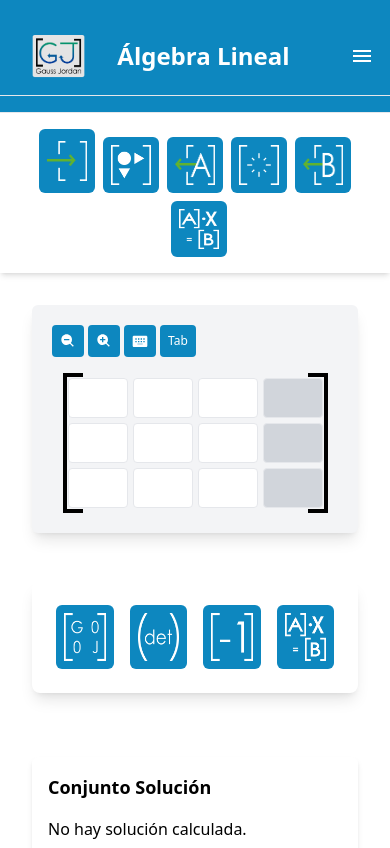
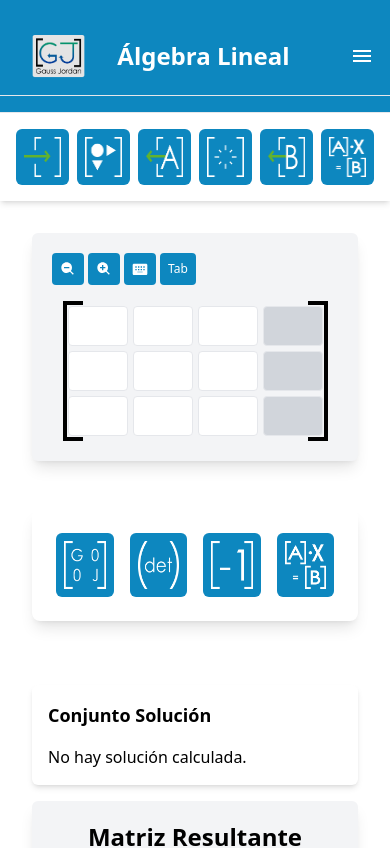
Before and after one commit to juliovalenciag/algebra-lineal, a React (Vite) app: page /matrices in a window 390 px wide. Shown: the top 848 px of the page. Built offline with nearby package versions, Linux system fonts and the light colour scheme.

Commit message:
toolbar responsiva

```diff
--- a/src/components/matrices/MatrixToolbar.jsx
+++ b/src/components/matrices/MatrixToolbar.jsx
@@ -8,35 +8,35 @@ import matrizB from '../../assets/img/AXB.png';
 
 const MatrixToolbar = ({ onSizeSelect, onImport, onExport, onReset, onExportResult, onSystemType }) => {
     return (
-        <div className='flex flex-wrap justify-center lg:justify-start space-x-2 space-y-2 lg:space-y-0 p-4 shadow-md bg-white dark:bg-dark-foreground '>
-            <button onClick={onImport} className='flex flex-col lg:flex-row items-center justify-center space-x-0 lg:space-x-2 bg-primary hover:bg-primary-dark dark:hover:bg-secondary-dark text-white p-2 lg:p-4 rounded-md'>
-                <img src={importarIcon} alt="Importar" className='w-10 h-10 lg:w-12 lg:h-12' style={{ minWidth: '40px', minHeight: '40px' }} />
-                <span className='hidden lg:inline text-sm lg:text-base'>Importar</span>
+        <div className='flex flex-row justify-center lg:justify-start gap-2 p-4 shadow-md bg-white dark:bg-dark-foreground overflow-x-auto'>
+            <button onClick={onImport} className='flex items-center justify-center bg-primary hover:bg-primary-dark dark:hover:bg-secondary-dark text-white p-2 lg:p-4 rounded-md'>
+                <img src={importarIcon} alt="Importar" className='w-10 h-10 lg:w-12 lg:h-12' />
+                <span className='hidden lg:inline text-sm lg:text-base ml-2'>Importar</span>
             </button>
 
-            <button onClick={onSizeSelect} className='flex flex-col lg:flex-row items-center justify-center space-x-0 lg:space-x-2 bg-primary  hover:bg-primary-dark dark:hover:bg-secondary-dark text-white p-2 lg:p-4 rounded-md'>
-                <img src={cambiarIcon} alt="Seleccionar tamaño" className='w-10 h-10 lg:w-12 lg:h-12' style={{ minWidth: '40px', minHeight: '40px' }} />
-                <span className='hidden lg:inline text-sm lg:text-base'>Seleccionar tamaño</span>
+            <button onClick={onSizeSelect} className='flex items-center justify-center bg-primary hover:bg-primary-dark dark:hover:bg-secondary-dark text-white p-2 lg:p-4 rounded-md'>
+                <img src={cambiarIcon} alt="Seleccionar tamaño" className='w-10 h-10 lg:w-12 lg:h-12' />
+                <span className='hidden lg:inline text-sm lg:text-base ml-2'>Seleccionar tamaño</span>
             </button>
 
-            <button onClick={onExport} className='flex flex-col lg:flex-row items-center justify-center space-x-0 lg:space-x-2 bg-primary hover:bg-primary-dark dark:hover:bg-secondary-dark text-white p-2 lg:p-4 rounded-md'>
-                <img src={exportarIcon} alt="Exportar" className='w-10 h-10 lg:w-12 lg:h-12' style={{ minWidth: '40px', minHeight: '40px' }} />
-                <span className='hidden lg:inline text-sm lg:text-base'>Exportar</span>
+            <button onClick={onExport} className='flex items-center justify-center bg-primary hover:bg-primary-dark dark:hover:bg-secondary-dark text-white p-2 lg:p-4 rounded-md'>
+                <img src={exportarIcon} alt="Exportar" className='w-10 h-10 lg:w-12 lg:h-12' />
+                <span className='hidden lg:inline text-sm lg:text-base ml-2'>Exportar</span>
             </button>
 
-            <button onClick={onReset} className='flex flex-col lg:flex-row items-center justify-center space-x-0 lg:space-x-2 bg-primary hover:bg-primary-dark dark:hover:bg-secondary-dark text-white p-2 lg:p-4 rounded-md'>
-                <img src={reiniciarIcon} alt="Reiniciar" className='w-10 h-10 lg:w-12 lg:h-12' style={{ minWidth: '40px', minHeight: '40px' }} />
-                <span className='hidden lg:inline text-sm lg:text-base'>Reiniciar</span>
+            <button onClick={onReset} className='flex items-center justify-center bg-primary hover:bg-primary-dark dark:hover:bg-secondary-dark text-white p-2 lg:p-4 rounded-md'>
+                <img src={reiniciarIcon} alt="Reiniciar" className='w-10 h-10 lg:w-12 lg:h-12' />
+                <span className='hidden lg:inline text-sm lg:text-base ml-2'>Reiniciar</span>
             </button>
 
-            <button onClick={onExportResult} className='flex flex-col lg:flex-row items-center justify-center space-x-0 lg:space-x-2 bg-primary hover:bg-primary-dark dark:hover:bg-secondary-dark text-white p-2 lg:p-4 rounded-md'>
-                <img src={exportarResultadoIcon} alt="Exportar resultado" className='w-10 h-10 lg:w-12 lg:h-12' style={{ minWidth: '40px', minHeight: '40px' }} />
-                <span className='hidden lg:inline text-sm lg:text-base'>Exportar resultado</span>
+            <button onClick={onExportResult} className='flex items-center justify-center bg-primary hover:bg-primary-dark dark:hover:bg-secondary-dark text-white p-2 lg:p-4 rounded-md'>
+                <img src={exportarResultadoIcon} alt="Exportar resultado" className='w-10 h-10 lg:w-12 lg:h-12' />
+                <span className='hidden lg:inline text-sm lg:text-base ml-2'>Exportar resultado</span>
             </button>
 
-            <button onClick={onSystemType} className='flex flex-col lg:flex-row items-center justify-center space-x-0 lg:space-x-2 bg-primary hover:bg-primary-dark dark:hover:bg-secondary-dark text-white p-2 lg:p-4 rounded-md'>
-                <img src={matrizB} alt="Exportar resultado" className='w-10 h-10 lg:w-12 lg:h-12' style={{ minWidth: '40px', minHeight: '40px' }} />
-                <span className='hidden lg:inline text-sm lg:text-base'>Sistema lineal</span>
+            <button onClick={onSystemType} className='flex items-center justify-center bg-primary hover:bg-primary-dark dark:hover:bg-secondary-dark text-white p-2 lg:p-4 rounded-md'>
+                <img src={matrizB} alt="Sistema lineal" className='w-10 h-10 lg:w-12 lg:h-12' />
+                <span className='hidden lg:inline text-sm lg:text-base ml-2'>Sistema lineal</span>
             </button>
         </div>
     );
```
